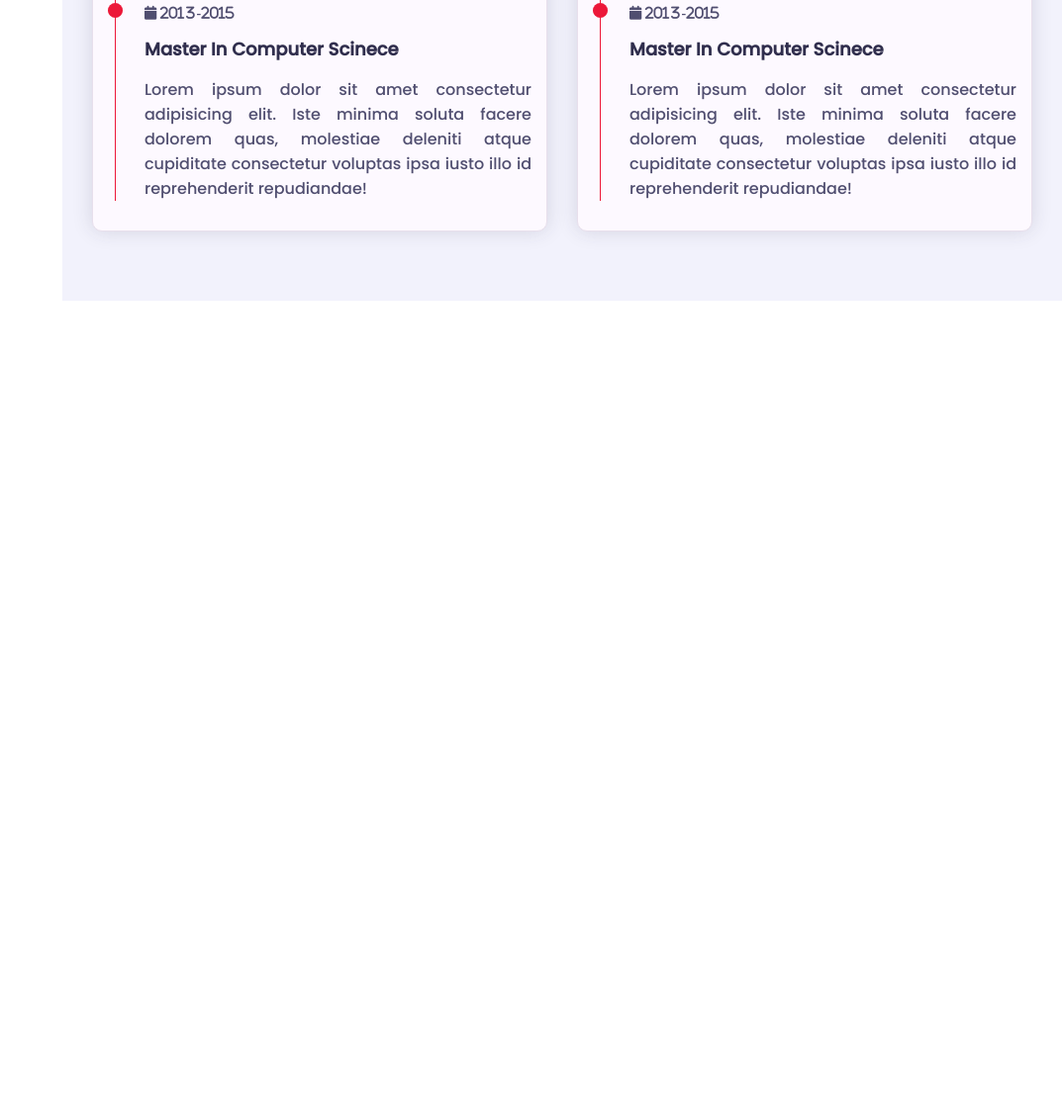
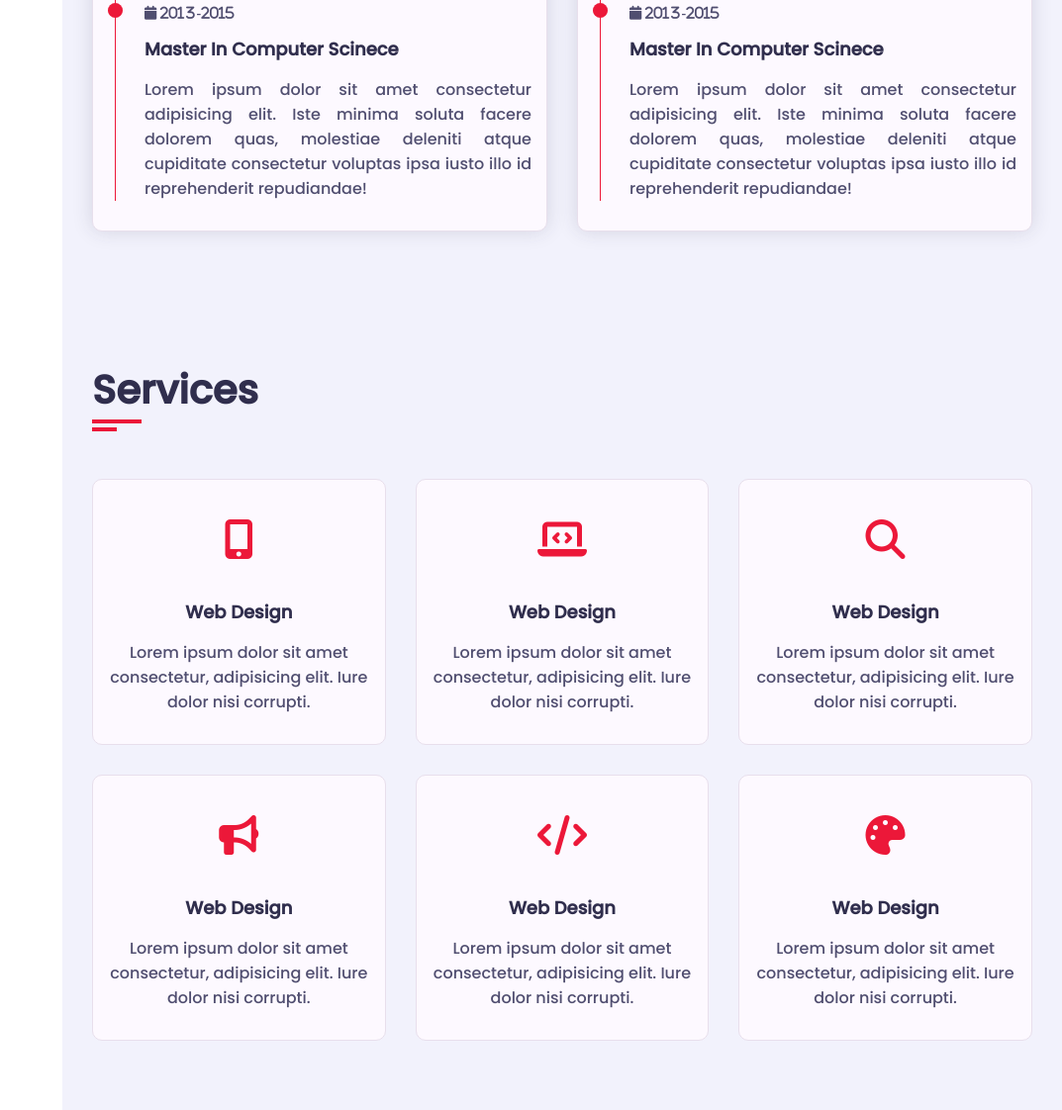
Before and after one commit to The-webtrue/htrgametube, a plain HTML site: page index.html in a window 1280 px wide. Shown: the part 2020-3142 px from the top of the page at 99% size, without its empty margins (207-1280 px from the left). Before the commit the page ends 2324 px from the top, so only its background shows below. Drawn offline with Linux system fonts and the light colour scheme; a web font is replaced by a local one.

Commit message:
done service

```diff
--- a/index.html
+++ b/index.html
@@ -34,7 +34,7 @@
         <!-- Main Content Start -->
         <div class="main-contant">
             <!-- Home Section Start -->
-            <section class="home section ">
+            <section class="home section  ">
                 <div class="container">
                     <div class="row">
                         <div class="home-info padd-15">
@@ -52,7 +52,7 @@
             <!-- Home Section End -->
 
             <!-- About section Start -->
-            <section class="about section">
+            <section class="about section  ">
                 <div class="container">
                     <div class="row">
                         <div class="section-title padd-15">
@@ -213,7 +213,91 @@
                     </div>
                 </div>
             </section>
+            <!-- About section End -->
+            <!-- Service Section Start -->
+            <section class="service section">
+            <div class="container">
+                <div class="row">
+                    <div class="section-title padd-15">
+                        <h2>Services</h2>
+                    </div>
+                </div>
+                <div class="row">
+                    <!-- service item start -->
+                    <div class="service-item padd-15">
+                        <div class="service-item-inner">
+                            <div class="icon">
+                                <i class="fa fa-mobile-alt"></i>
+                            </div>
+                            <h4>Web Design</h4>
+                            <p>Lorem ipsum dolor sit amet consectetur, adipisicing elit. Iure dolor nisi corrupti.</p>
+                        </div>
+                    </div>
+                    <!-- service item End -->
+                    <!-- service item start -->
+                    <div class="service-item padd-15">
+                        <div class="service-item-inner">
+                            <div class="icon">
+                                <i class="fa fa-laptop-code"></i>
+                            </div>
+                            <h4>Web Design</h4>
+                            <p>Lorem ipsum dolor sit amet consectetur, adipisicing elit. Iure dolor nisi corrupti.</p>
+                        </div>
+                    </div>
+                    <!-- service item End -->
+                    <!-- service item start -->
+                    <div class="service-item padd-15">
+                        <div class="service-item-inner">
+                            <div class="icon">
+                                <i class="fa fa-search"></i>
+                            </div>
+                            <h4>Web Design</h4>
+                            <p>Lorem ipsum dolor sit amet consectetur, adipisicing elit. Iure dolor nisi corrupti.</p>
+                        </div>
+                    </div>
+                    <!-- service item End -->
+                    <!-- service item start -->
+                    <div class="service-item padd-15">
+                        <div class="service-item-inner">
+                            <div class="icon">
+                                <i class="fa fa-bullhorn"></i>
+                            </div>
+                            <h4>Web Design</h4>
+                            <p>Lorem ipsum dolor sit amet consectetur, adipisicing elit. Iure dolor nisi corrupti.</p>
+                        </div>
+                    </div>
+                    <!-- service item End -->
+                    <!-- service item start -->
+                    <div class="service-item padd-15">
+                        <div class="service-item-inner">
+                            <div class="icon">
+                                <i class="fa fa-code"></i>
+                            </div>
+                            <h4>Web Design</h4>
+                            <p>Lorem ipsum dolor sit amet consectetur, adipisicing elit. Iure dolor nisi corrupti.</p>
+                        </div>
+                    </div>
+                    <!-- service item End -->
+                    <!-- service item start -->
+                    <div class="service-item padd-15">
+                        <div class="service-item-inner">
+                            <div class="icon">
+                                <i class="fa fa-palette"></i>
+                            </div>
+                            <h4>Web Design</h4>
+                            <p>Lorem ipsum dolor sit amet consectetur, adipisicing elit. Iure dolor nisi corrupti.</p>
+                        </div>
+                    </div>
+                    <!-- service item End -->
 
+                    <!-- portfolio section start -->
+
+
+                    <!-- portfolio section End -->
+                </div>
+            </div>
+            </section>
+            <!-- Service Section End -->
         </div>
         <!-- Main Content End -->
     </div>
--- a/style.css
+++ b/style.css
@@ -548,3 +548,68 @@ h3 .my-profession
     text-align: justify;
     color: var(--text-black-700);
 }
+
+/* service start */
+.service .container
+{
+    padding-bottom: 40px;
+}
+.service .service-item
+{
+    margin-bottom: 30px;
+    flex: 0 0 33.33%;
+    max-width: 33.33%;
+}
+.service .service-item .service-item-inner
+{
+    background-color: var(--bg-black-100);
+    border: 1px solid var(--bg-black-50);
+    border-radius: 10px;
+    padding: 30px 15px ;
+    text-align: center;
+    transition: all 0.3s ease;
+}
+.service .service-item .service-item-inner:hover
+{
+    box-shadow: 0 0 20px rgba(48, 76, 77, 0.15);
+}
+.service .service-item .service-item-inner .icon
+{
+    height: 60px;
+    width: 60px;
+    border-radius: 50%;
+    display: block;
+    margin: 0 auto 30px;
+    text-align: center;
+    transition: all 0.35s ease;
+}
+.service .service-item .service-item-inner .icon .fa
+{
+    font-size: 40px;
+    line-height: 60px;
+    color: var(--skin-color);
+    transition: all 0.3s ease;
+}
+.service .service-item .service-item-inner:hover .icon
+{
+    background: var(--skin-color);
+}
+.service .service-item .service-item-inner:hover .icon .fa
+{
+    font-size: 25px;
+    color: #ffff;
+}
+.service .service-item .service-item-inner h4
+{
+    font-size: 18px;
+    margin-bottom: 15px;
+    color: var(--text-black-900);
+    font-weight: 700;
+    text-transform: capitalize;
+}
+.service .service-item .service-item-inner p
+{
+    font-size: 16px;
+    color: var(--text-black-700);
+    line-height: 25px;
+}
```
